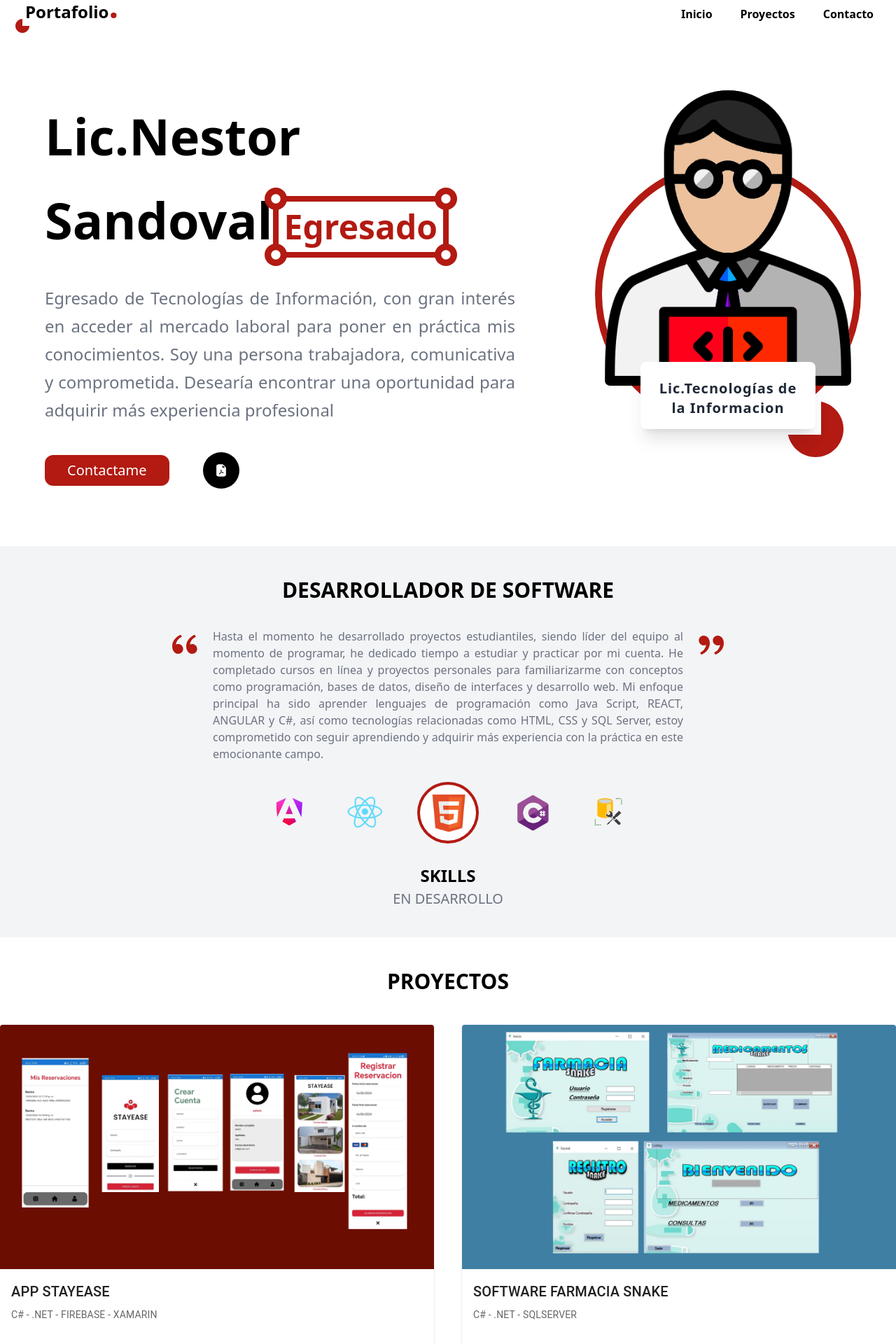
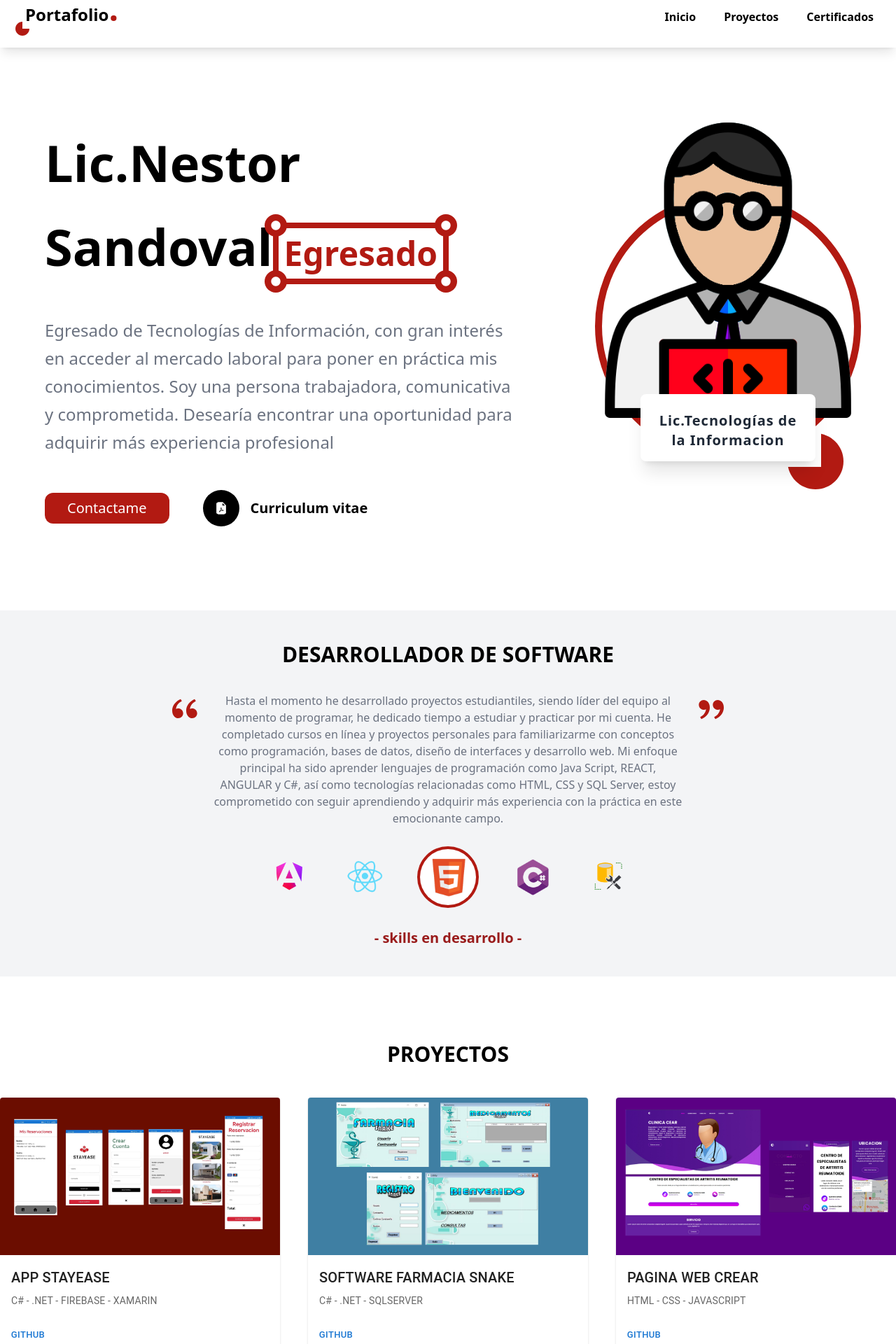
Before and after one commit to NestorSandoval/Portafolio-SandovalNestor, a React (Vite) app: page / in a window 1280 px wide. Shown: the part 20-1940 px from the top of the page at 70% size. Built offline with nearby package versions, Linux system fonts and the light colour scheme.

Commit message:
refactor: styles and project

```diff
--- a/src/App.jsx
+++ b/src/App.jsx
@@ -2,17 +2,15 @@ import Footer from "./components/Footer";
 import { BrowserRouter, Route, Routes } from "react-router-dom";
 import Start from "./pages/Start";
 import Header from "./components/Header";
-
 
 function App() {
   return (
     <>
       <div>
         <BrowserRouter>
-        <Header/>
+          <Header />
           <Routes>
-            {/* Routes unidas */}
-            <Route path="/" element={<Start/>}></Route>
+            <Route path="/" element={<Start />}></Route>
           </Routes>
           <Footer />
         </BrowserRouter>
--- /dev/null
+++ b/src/components/Certificates.jsx
@@ -0,0 +1,18 @@
+import React from "react";
+
+const Certificates = () => {
+  return (
+    <section id="certificates">
+      <div className="mt-12">
+        <h1 className="text-[30px] text-center font-black py-10">
+          CERTIFICADOS
+        </h1>
+        <div className="animate__animated animate__zoomInUp flex justify-center">
+          <img src="Certificado .NET.png" />
+        </div>
+      </div>
+    </section>
+  );
+};
+
+export default Certificates;
--- a/src/components/Footer.jsx
+++ b/src/components/Footer.jsx
@@ -1,71 +1,50 @@
-import {Link} from "react-router-dom"
+import { Link } from "react-router-dom";
 import { RiInstagramLine, RiGithubLine } from "react-icons/ri";
 
 const Footer = () => {
   return (
-    <footer className="bg-black p-8 md:p-20">
+    <footer className="bg-black p-2 md:p-20 mt-20">
       <div className="flex flex-col md:flex-row items-center justify-between gap-4 border-b border-primary pb-8">
-        {/* Logo */}
         <div className="w-1/4">
-          <Link
-            to="/"
-            className="text-xl font-bold relative text-white"
-          >
+          <Link to="/" className="text-xl font-bold relative text-white">
             Portafolio<span className="text-primary text-5xl">.</span>{" "}
           </Link>
         </div>
 
-        {/* Social media */}
         <nav className="flex items-center gap-4">
-          <Link to="#" className="block text-white p-4 bg-primary rounded-full">
-            {" "}
-            <RiInstagramLine />{" "}
-          </Link>
-
-          <Link to="#" className="block text-white p-4 bg-primary rounded-full">
-            {" "}
-            <RiGithubLine />{" "}
+          <Link
+            to="https://github.com/NestorSandoval"
+            className="block text-white p-4 bg-primary rounded-full"
+          >
+            <RiGithubLine />
           </Link>
         </nav>
       </div>
 
-      {/* DATOS PERSONALES */}
-      <div className="mt-8">
+      <div className=" mt-8">
         <h3 className="text-lg font-bold text-white text-center md:text-left">
           Datos Personales
         </h3>
-        <nav className="mt-4 flex flex-col md:flex-row items-center justify-between gap-4">
+      </div>
+      <div>
+        <nav className="mt-4 flex flex-col md:flex-row items-center gap-8">
           <Link
             to="/"
-            className="text-gray-300 mt-4 hover:text-white transition-colors"
+            className="text-gray-300 mt-4 hover:text-red-500 transition-colors"
           >
             Sobre mi
           </Link>
-          <Link
-            to="https://nestorsandoval.hatch.one/portafoliosandovalnestor"
-            className="text-gray-300 mt-4 hover:text-white transition-color"
-          >
-            Proyectos
-          </Link>
+
           <Link
             to="#"
-            className="text-gray-300 mt-4 hover:text-white transition-color"
+            className="text-gray-300 mt-4 hover:text-red-500 transition-color"
           >
             Servicios
           </Link>
-
-          <button
-            type="button"
-            className="font-semibold py-2 px-5 bg-primary text-white rounded-xl"
-          >
-            <a href="https://github.com/NestorSandoval">Contacto</a>
-          </button>
         </nav>
       </div>
-      <div className="mt-20">
-        <p className="text-gray-300 text-center">
-          © Nestor Daniel Sandoval Garvalena
-        </p>
+      <div className="flex text-center justify-center mt-20 text-gray-300 ">
+        <span>© Nestor Daniel Sandoval Garvalena</span>
       </div>
     </footer>
   );
--- a/src/components/Header.jsx
+++ b/src/components/Header.jsx
@@ -6,12 +6,10 @@ import {
 } from "react-icons/ri";
 import { Link } from "react-router-dom";
 
-/* HEADER PRINCIPAL */
-
 export const Header = () => {
   const [showMenu, setShowMenu] = React.useState(false);
   return (
-    <header className="flex items-center justify-between md:justify-start w-full py-4 px-8 h-[10vh]">
+    <header className="fixed top-0 left-0 flex items-center justify-between md:justify-start w-full px-8 h-[11vh] bg-white shadow-lg z-50 ">
       <div className="xk:w-1/6 text-center -mt-6">
         <a href="#" className="text-2xl font-bold relative p-1 bg-white">
           Portafolio<span className="text-primary text-5xl">.</span>{" "}
@@ -24,14 +22,38 @@ export const Header = () => {
         }
     top-0 md:static flex-1 flex flex-col md:flex-row items-center justify-center gap-10 transition-all duration-500 z-50`}
       >
-        <Link to="/" className="">
+        <Link
+          to="#home"
+          onClick={(e) => {
+            e.preventDefault();
+            document
+              .querySelector("#home")
+              .scrollIntoView({ behavior: "smooth" });
+          }}
+        >
           Inicio
         </Link>
-        <Link to="#" className="">
+        <Link
+          to="#projects"
+          onClick={(e) => {
+            e.preventDefault();
+            document
+              .querySelector("#projects")
+              .scrollIntoView({ behavior: "smooth" });
+          }}
+        >
           Proyectos
         </Link>
-        <Link to="" className="">
-          Contacto
+        <Link
+          to="#certificates"
+          onClick={(e) => {
+            e.preventDefault();
+            document
+              .querySelector("#certificates")
+              .scrollIntoView({ behavior: "smooth" });
+          }}
+        >
+          Certificados
         </Link>
       </nav>
       <button
--- a/src/components/Hero.jsx
+++ b/src/components/Hero.jsx
@@ -1,17 +1,16 @@
 import "animate.css";
 
-import { RiCheckboxBlankCircleFill, RiPlayFill } from "react-icons/ri";
+import { RiCheckboxBlankCircleFill } from "react-icons/ri";
 import { AiFillFilePdf } from "react-icons/ai";
 
 const Hero = () => {
   return (
-    <section id="home" className="min-h-[90vh] grid grid-cols-1 md:grid-cols-8">
-      {/* Information */}
+    <section id="home" className="mt-32 grid grid-cols-1 md:grid-cols-8">
       <div className="md:col-span-5 flex items-center justify-center p-8 md:p-16">
-        <div className="flex flex-col gap-8">
+        <div className="flex flex-col gap-10">
           <h1 className="animate__animated animate__zoomInDown text-6xl md:text-7xl font-bold md:leading-[7.5rem] ">
             Lic.Nestor Sandoval
-            <span className=" text-primary py-3 px-2 border-8 border-primary relative inline-block text-5xl ">
+            <span className="mt-5 text-primary py-3 px-2 border-8 border-primary relative inline-block text-5xl">
               Egresado
               <RiCheckboxBlankCircleFill className="text-white text-base absolute -left-5 -top-5 p-2 bg-primary rounded-full box-content" />
               <RiCheckboxBlankCircleFill className="text-white text-base absolute -right-5 -top-5 p-2 bg-primary rounded-full box-content" />
@@ -19,7 +18,7 @@ const Hero = () => {
               <RiCheckboxBlankCircleFill className="text-white text-base absolute -left-5 -bottom-5 p-2 bg-primary rounded-full box-content" />
             </span>
           </h1>
-          <p className="animate__animated animate__zoomIn text-gray-500 text-2xl leading-[2.5rem] justify-center text-justify">
+          <p className="animate__animated animate__zoomIn text-gray-500 text-2xl leading-[2.5rem]">
             Egresado de Tecnologías de Información, con gran interés en acceder
             al mercado laboral para poner en práctica mis conocimientos. Soy una
             persona trabajadora, comunicativa y comprometida. Desearía encontrar
@@ -30,22 +29,19 @@ const Hero = () => {
               <a href="https://wa.link/o8ovzm">Contactame</a>
             </button>
             <button className="w-full md:w-auto flex items-center justify-start text-left gap-4 py-2 px-8 rounded-xl text-xl">
-              <AiFillFilePdf className="bg-black text-white p-4 rounded-full box-content" />{" "}
-              {/*     <a
+              <AiFillFilePdf className="bg-black text-white p-4 rounded-full box-content" />
+              <a
                 href="/CV Sandoval Nestor.pdf"
                 download
                 className="font-bold text-black"
               >
                 Curriculum vitae
-  </a> */}
+              </a>
             </button>
           </div>
         </div>
       </div>
-      {/* Image */}
       <div className="md:col-span-3 flex items-center justify-center relative">
-        {/* Content image */}
-
         <div>
           <img
             src="LogoP2.png"
@@ -66,7 +62,6 @@ const Hero = () => {
             </div>
           </div>
         </div>
-        {/* Circle */}
         <div
           className="absolute top-1/2 -translate-y-1/2 left-1/2 -translate-x-1/2 w-[280px]
         h-[280px] md:w-[380px] md:h-[380px] bg-white border-[10px] border-primary rounded-full -z-10"
--- a/src/components/Trabajo.jsx
+++ b/src/components/Projects.jsx
@@ -6,17 +6,15 @@ import CardMedia from "@mui/material/CardMedia";
 import Button from "@mui/material/Button";
 import Typography from "@mui/material/Typography";
 
-const Trabajo = () => {
+const Projects = () => {
   return (
-    <div>
-      <h1 className="text-[30px] text-center font-black p-1 py-10">
-        PROYECTOS
-      </h1>
-      <div className="flex items-center justify-center min-h-screen container mx-auto">
-        <div className="animate__animated animate__zoomInUp grid grid-cols-1 md:grid-cols-2 lg:grid-cols-2 gap-10">
-          {/* Contenedor de las dos imagenes */}
+    <section id="projects">
+      <div className="text-[30px] text-center font-black py-10 mt-12  ">
+        <h1>PROYECTOS</h1>
+      </div>
+      <div className="flex items-center justify-center container mx-auto">
+        <div className="animate__animated animate__zoomInUp grid grid-cols-1 md:grid-cols-3 lg:grid-cols-3 gap-10">
           <Card className="">
-            {/* Imagen 1 */}
             <CardMedia
               className=""
               component="img"
@@ -35,7 +33,6 @@ const Trabajo = () => {
             </CardActions>
           </Card>
 
-          {/* Imagene 2 */}
           <Card>
             <CardMedia component="img" image="PROYECTO-SNAKE.png" />
             <CardContent>
@@ -51,7 +48,6 @@ const Trabajo = () => {
             </CardActions>
           </Card>
 
-          {/* Imagene 3 */}
           <Card>
             <CardMedia component="img" image="PROYECTO-PAGINACREAR.png" />
             <CardContent>
@@ -68,8 +64,8 @@ const Trabajo = () => {
           </Card>
         </div>
       </div>
-    </div>
+    </section>
   );
 };
 
-export default Trabajo;
+export default Projects;
--- a/src/components/Reviews.jsx
+++ b/src/components/Reviews.jsx
@@ -2,7 +2,8 @@ import { RiDoubleQuotesL, RiDoubleQuotesR } from "react-icons/ri";
 
 const Reviews = () => {
   return (
-    <div className="p-10 flex flex-col gap-8 bg-gray-100">
+    <section id="review">
+      <div className="p-10 flex flex-col gap-8 bg-gray-100 mt-12">
         <h1 className="text-[30px] text-center font-black">
           DESARROLLADOR DE SOFTWARE
         </h1>
@@ -10,16 +11,17 @@ const Reviews = () => {
           <span className="text-5xl text-primary">
             <RiDoubleQuotesL />
           </span>
-        <p className="animate__animated animate__zoomIn max-w-2xl text-justify text-gray-500">
-          Hasta el momento he desarrollado proyectos estudiantiles, siendo líder
-          del equipo al momento de programar, he dedicado tiempo a estudiar y
-          practicar por mi cuenta. He completado cursos en línea y proyectos
-          personales para familiarizarme con conceptos como programación, bases
-          de datos, diseño de interfaces y desarrollo web. Mi enfoque principal
-          ha sido aprender lenguajes de programación como Java Script, REACT,
-          ANGULAR y C#, así como tecnologías relacionadas como HTML, CSS y SQL
-          Server, estoy comprometido con seguir aprendiendo y adquirir más
-          experiencia con la práctica en este emocionante campo.
+          <p className=" animate__animated animate__zoomIn max-w-2xl text-center text-gray-500">
+            Hasta el momento he desarrollado proyectos estudiantiles, siendo
+            líder del equipo al momento de programar, he dedicado tiempo a
+            estudiar y practicar por mi cuenta. He completado cursos en línea y
+            proyectos personales para familiarizarme con conceptos como
+            programación, bases de datos, diseño de interfaces y desarrollo web.
+            Mi enfoque principal ha sido aprender lenguajes de programación como
+            Java Script, REACT, ANGULAR y C#, así como tecnologías relacionadas
+            como HTML, CSS y SQL Server, estoy comprometido con seguir
+            aprendiendo y adquirir más experiencia con la práctica en este
+            emocionante campo.
           </p>
           <span className="text-5xl text-primary">
             <RiDoubleQuotesR />
@@ -49,13 +51,13 @@ const Reviews = () => {
             />
           </div>
           <div>
-          <h3 className="text-center text-[24px] font-bold">SKILLS</h3>
-          <h5 className="text-center text-[20px] text-gray-500">
-            EN DESARROLLO
-          </h5>
+            <h3 className="text-center text-[20px] font-bold text-red-800">
+              - skills en desarrollo -
+            </h3>
           </div>
         </div>
       </div>
+    </section>
   );
 };
 
--- a/src/pages/Start.jsx
+++ b/src/pages/Start.jsx
@@ -1,15 +1,15 @@
 import Hero from "../components/Hero";
 import Reviews from "../components/Reviews";
-import Trabajo from "../components/Trabajo";
-import Certificados from "../components/Certificados"
+import Projects from "../components/Projects";
+import Certificates from "../components/Certificates";
 
 const Start = () => {
   return (
     <>
       <Hero />
       <Reviews />
-      <Trabajo/>
-      <Certificados/>
+      <Projects />
+      <Certificates />
     </>
   );
 };
```
Also changed, not shown: src/components/Certificados.jsx (deleted, +0 -15 lines), src/main.jsx (+7 -9 lines). Lines whose indentation alone changed are shown as unchanged.
